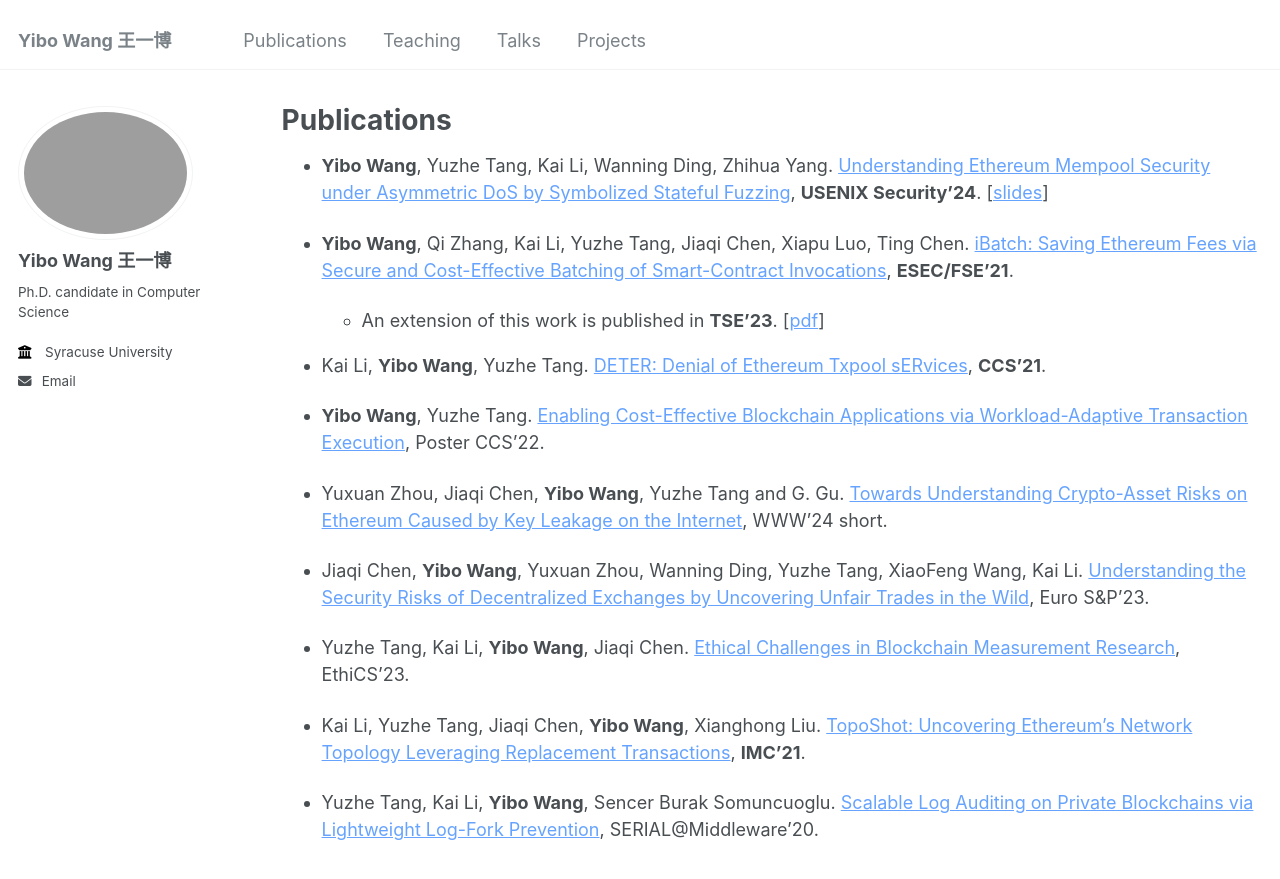
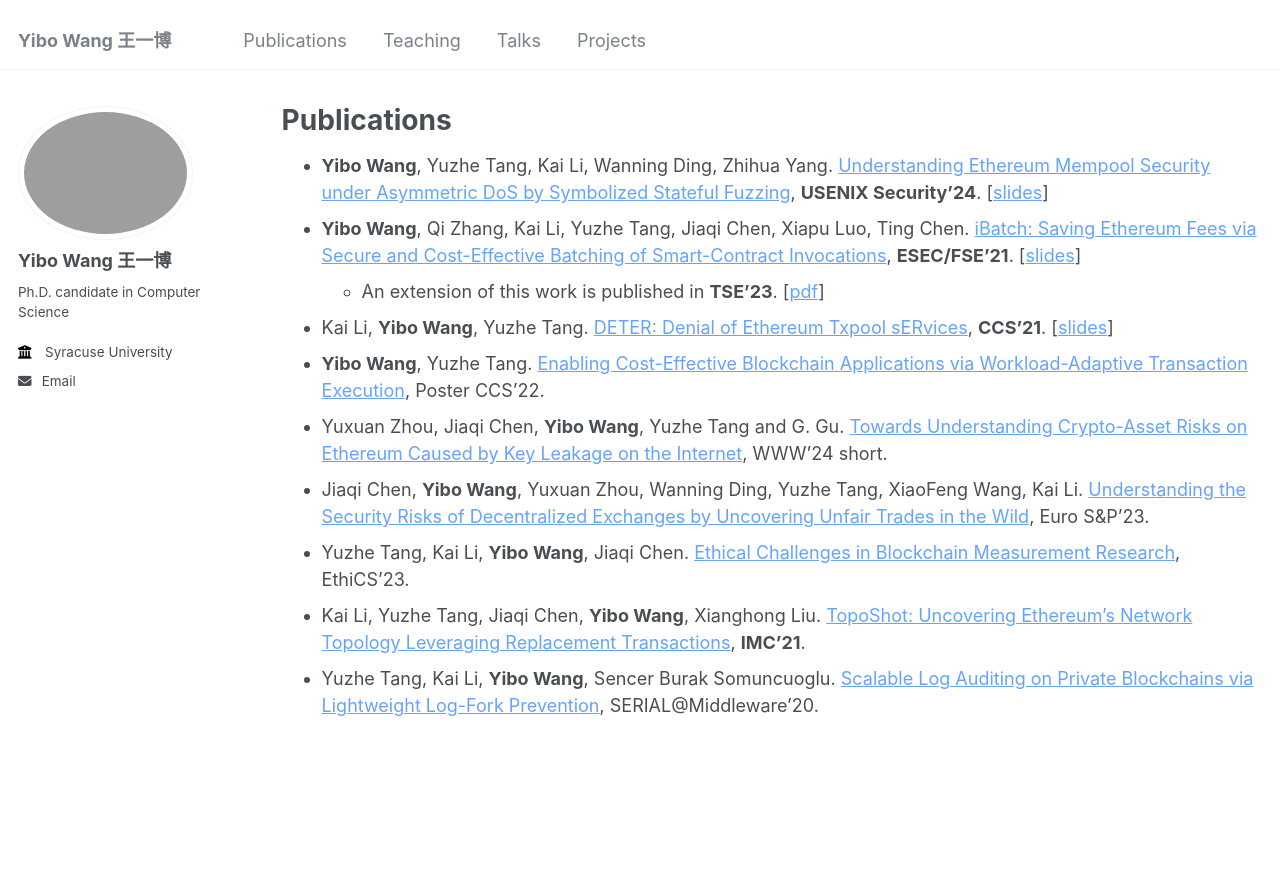
Before and after one commit to wangyibo0308/wangyibo0308.github.io, a Jekyll site: the page built from _pages/publication.md, in a window 1280 px wide and 1047 px high. Shown: the top 879 px of the window. Built offline with Jekyll 4.4.1, drawn with Linux system fonts in a browser that asks for light colours.

Commit message:
Update publication.md

```diff
--- a/_pages/publication.md
+++ b/_pages/publication.md
@@ -8,21 +8,12 @@ author_profile: true
 {% include base_path %}
 
 - **Yibo Wang**, Yuzhe Tang, Kai Li, Wanning Ding, Zhihua Yang. [Understanding Ethereum Mempool Security under Asymmetric DoS by Symbolized Stateful Fuzzing](https://www.usenix.org/system/files/usenixsecurity24-wang-yibo.pdf), **USENIX Security'24**. [[slides](https://www.usenix.org/system/files/usenixsecurity24_slides-wang-yibo.pdf)]
-
-- **Yibo Wang**, Qi Zhang, Kai Li, Yuzhe Tang, Jiaqi Chen, Xiapu Luo, Ting Chen. [iBatch: Saving Ethereum Fees via Secure and Cost-Effective Batching of Smart-Contract Invocations](https://tristartom.github.io/docs/fse21-ibatch.pdf), **ESEC/FSE'21**.
-
+- **Yibo Wang**, Qi Zhang, Kai Li, Yuzhe Tang, Jiaqi Chen, Xiapu Luo, Ting Chen. [iBatch: Saving Ethereum Fees via Secure and Cost-Effective Batching of Smart-Contract Invocations](https://tristartom.github.io/docs/fse21-ibatch.pdf), **ESEC/FSE'21**. [[slides](https://docs.google.com/presentation/d/1BAbKc0El5ccnSwowvgFECqgYMjrKFBS-aQMwgGJBYfo/edit#slide=id.gfb81233821_0_0)]
      - An extension of this work is published in **TSE'23**. [[pdf](https://ieeexplore.ieee.org/abstract/document/10018598)]
-
-- Kai Li, **Yibo Wang**, Yuzhe Tang. [DETER: Denial of Ethereum Txpool sERvices](https://dl.acm.org/doi/10.1145/3460120.3485369), **CCS'21**.
-
+- Kai Li, **Yibo Wang**, Yuzhe Tang. [DETER: Denial of Ethereum Txpool sERvices](https://dl.acm.org/doi/10.1145/3460120.3485369), **CCS'21**. [[slides](https://docs.google.com/presentation/d/1geTDmLd-Q78fwN9gy-qvO5XDjb3sIPuWy3bO0T5ZECM/edit#slide=id.gfb8e1818a2_0_0)]
 - **Yibo Wang**, Yuzhe Tang. [Enabling Cost-Effective Blockchain Applications via Workload-Adaptive Transaction Execution](https://dl.acm.org/doi/pdf/10.1145/3548606.3563505), Poster CCS'22.
-
 - Yuxuan Zhou, Jiaqi Chen, **Yibo Wang**, Yuzhe Tang and G. Gu. [Towards Understanding Crypto-Asset Risks on Ethereum Caused by Key Leakage on the Internet](https://dl.acm.org/doi/10.1145/3589335.3651573), WWW'24 short.
-
 - Jiaqi Chen, **Yibo Wang**, Yuxuan Zhou, Wanning Ding, Yuzhe Tang, XiaoFeng Wang, Kai Li. [Understanding the Security Risks of Decentralized Exchanges by Uncovering Unfair Trades in the Wild](https://ieeexplore.ieee.org/document/10190515), Euro S&P'23.
-
 - Yuzhe Tang, Kai Li, **Yibo Wang**, Jiaqi Chen. [Ethical Challenges in Blockchain Measurement Research](https://www.ndss-symposium.org/wp-content/uploads/2023/02/ethics2023-235725-paper.pdf), EthiCS'23.
-
 - Kai Li, Yuzhe Tang, Jiaqi Chen, **Yibo Wang**, Xianghong Liu. [TopoShot: Uncovering Ethereum’s Network Topology Leveraging Replacement Transactions](https://dl.acm.org/doi/abs/10.1145/3487552.3487814), **IMC'21**.
-
 - Yuzhe Tang, Kai Li, **Yibo Wang**, Sencer Burak Somuncuoglu. [Scalable Log Auditing on Private Blockchains via Lightweight Log-Fork Prevention](https://dl.acm.org/doi/10.1145/3429884.3430032), SERIAL@Middleware'20.
```
